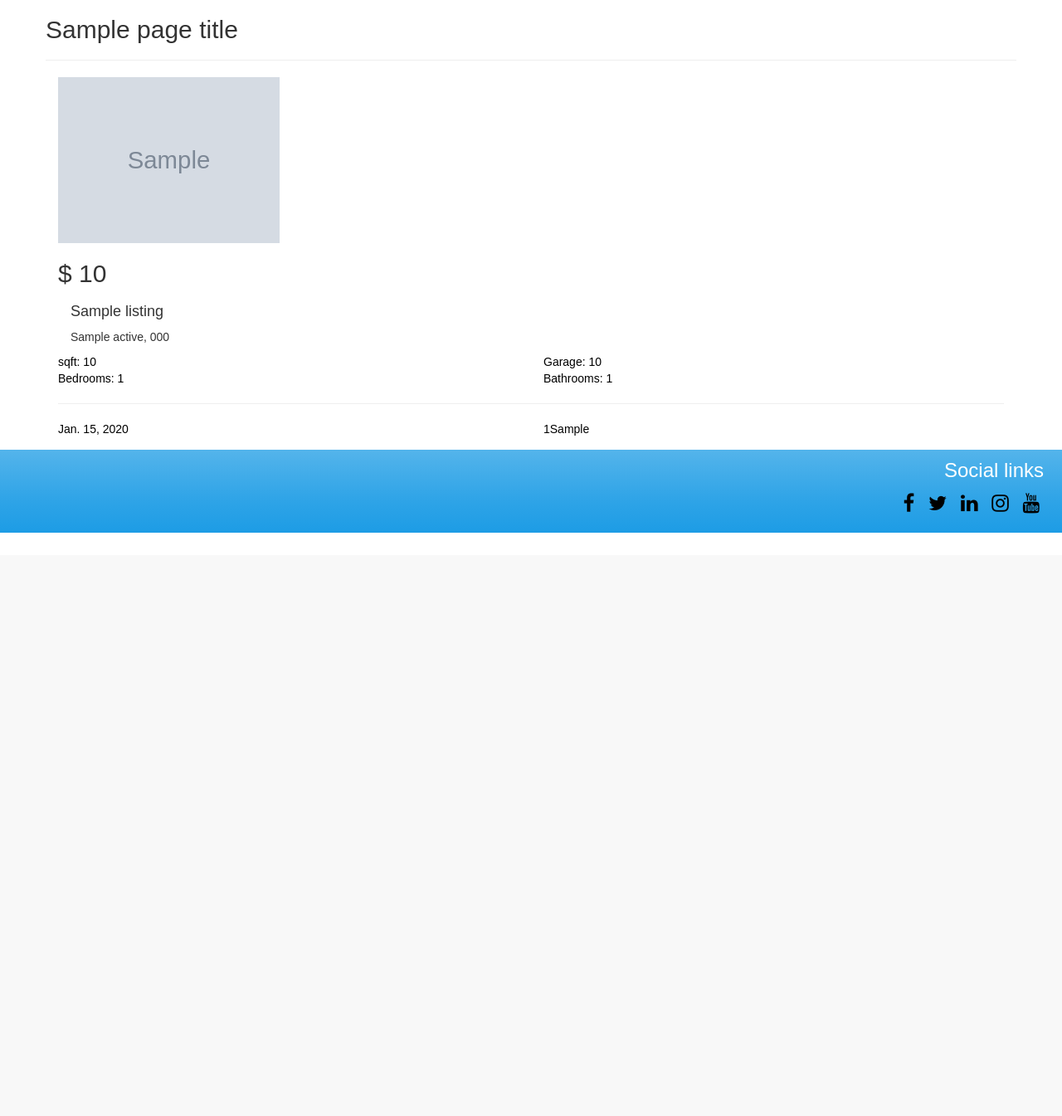
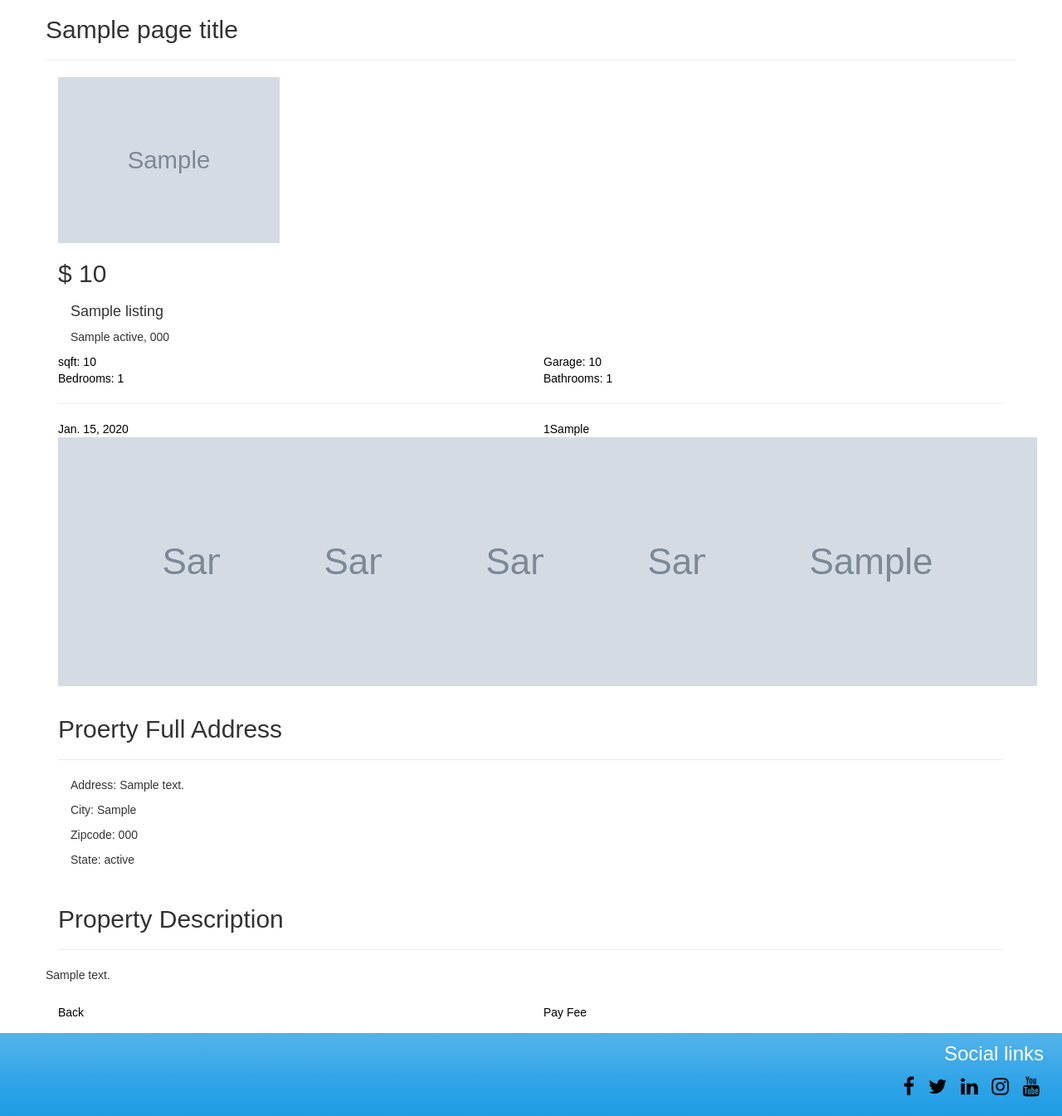
Before and after one commit to GrantMCA93/Project5-Full-Stack-Frameworks, a Django app: template listings/templates/preview_house.html in a window 1280 px wide. Shown: the part 131-1476 px from the top of the page at 83% size. Before the commit the page ends 773 px from the top, so only its background shows below. Run offline with Django 3.2, Linux system fonts and the light colour scheme; a user stored in the database is signed in; tables that the repository leaves empty hold one stand-in row (values such as "Sample post"); the template is opened without the code that fills it: values that come from a table or form of the project are taken from there, most other values are stand-ins (such as "Sample title", 1, 10 or a date in 2020); grey boxes marked "Sample" are stand-in pictures; some libraries are stand-ins or nearby versions.

Commit message:
added description to house preview page

```diff
--- /dev/null
+++ b/listings/templates/pay_fee.html
@@ -0,0 +1,5 @@
+{% extends 'base.html' %} {% load static from staticfiles %} {% load bootstrap4 %} {% block content %}
+
+<h2>test</h2>
+
+{% endblock %}
--- a/listings/templates/preview_house.html
+++ b/listings/templates/preview_house.html
@@ -1,7 +1,5 @@
-{% extends 'base.html' %} {% load static from staticfiles %} {% load bootstrap4 %} {% block content %}
-{% block css %}
-<link rel="stylesheet" href="{% static 'css/custom/preview_house.css' %}">
-{% endblock css %}
+{% extends 'base.html' %} {% load static from staticfiles %} {% load bootstrap4 %} {% block content %} {% block css %}
+<link rel="stylesheet" href="{% static 'css/custom/preview_house.css' %}"> {% endblock css %}
 
 <section class="container">
 	<div class="row">
@@ -65,6 +63,106 @@
 				</div>
 			</div>
 		</div>
+
+	{% if house.img_1 or house.img_2 or house.img_3 or house.img_4 or house.img_5 or house.img_6 %}
+<div class="col-xs-12">
+	<div class="row">
+		{% if house.img_1 %}
+		<div class="col-md-2">
+			<a href="{{ house.img_1.url }}">
+				<img src="{{ house.img_1.url }}">
+			</a>
+				</div>
+				{% endif %} {% if house.img_2 %}
+				<div class="col-md-2">
+					<a href="{{ house.img_2.url }}">
+				<img src="{{ house.img_2.url }}">
+			</a>
+				</div>
+				{% endif %} {% if house.img_3 %}
+				<div class="col-md-2">
+					<a href="{{ house.img_3.url }}">
+				<img src="{{ house.img_3.url }}">
+			</a>
+				</div>
+				{% endif %} {% if house.img_4 %}
+				<div class="col-md-2">
+					<a href="{{ house.img_4.url }}">
+				<img src="{{ house.img_4.url }}">
+			</a>
+				</div>
+				{% endif %} {% if house.img_5 %}
+				<div class="col-md-2">
+					<a href="{{ house.img_5.url }}">
+				<img src="{{ house.img_5.url }}">
+			</a>
+				</div>
+				{% endif %} {% if house.img_6 %}
+				<div class="col-md-2">
+					<a href="{{ house.img_6.url }}">
+				<img src="{{ house.img_6.url }}">
+			</a>
+				</div>
+				{% endif %}
+			</div>
+		</div>
+		{% endif %}
 	</div>
 </section>
+<section class="container">
+	<h2>Proerty Full Address</h2>
+<hr/>
+	<div class="col-xs-12">
+		<div class="row">
+			<div class="col-md-6">
+			<div class="row">
+				<div class="col-xs-12">
+					<p class=""><span>Address:</span> {{ house.address }}</p>
+				</div>
+			</div>
+						<div class="row">
+				<div class="col-xs-12">
+					<p class=""><span>City:</span> {{ house.city }}</p>
+				</div>
+			</div>
+						<div class="row">
+				<div class="col-xs-12">
+					<p class=""><span>Zipcode:</span> {{ house.zipcode }}</p>
+				</div>
+			</div>
+						<div class="row">
+				<div class="col-xs-12">
+					<p class=""><span>State:</span> {{ house.state }}</p>
+				</div>
+			</div>
+		</div>
+			<!-- Google maps -->
+			<div id="google-map" class=" col-md-6 card"></div>
+	</div>
+</section>
+<!-- Description of House -->
+<section class="container">
+	<h2 class="">Property Description</h2>
+	<hr/>
+	<div class="row">
+		<div class="coll-md-11">
+			<p class="">
+				{{ house.description }}
+			</p>
+		</div>
+	</div>
+</section>
+<!-- Contact or Edit -->
+<section class="container">
+	<div class="row">
+		<div class="col-xs-6">
+			<a href="{% url 'addhouse' user.id %}"<i></i> Back</a>
+		</div>
+		<div class="col-xs-6">
+			<a href="{% url 'pay_fee' user.id house.id %}">Pay Fee <i></i></a>
+		</div>
+	</div>
+</section>
+
+
 {% endblock %}
```
Also changed, not shown: testpreviewpage.html (added, +35 -0 lines).
